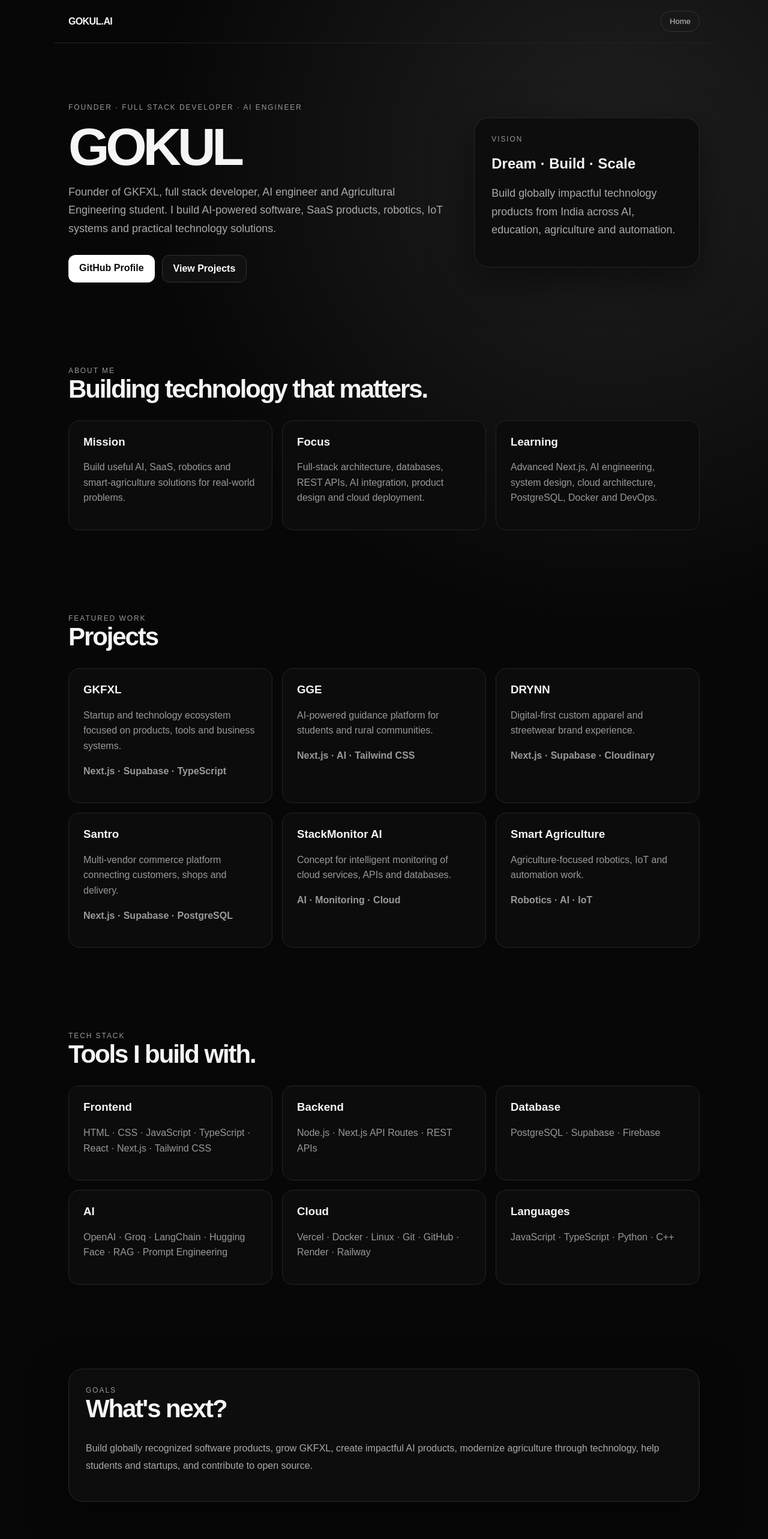
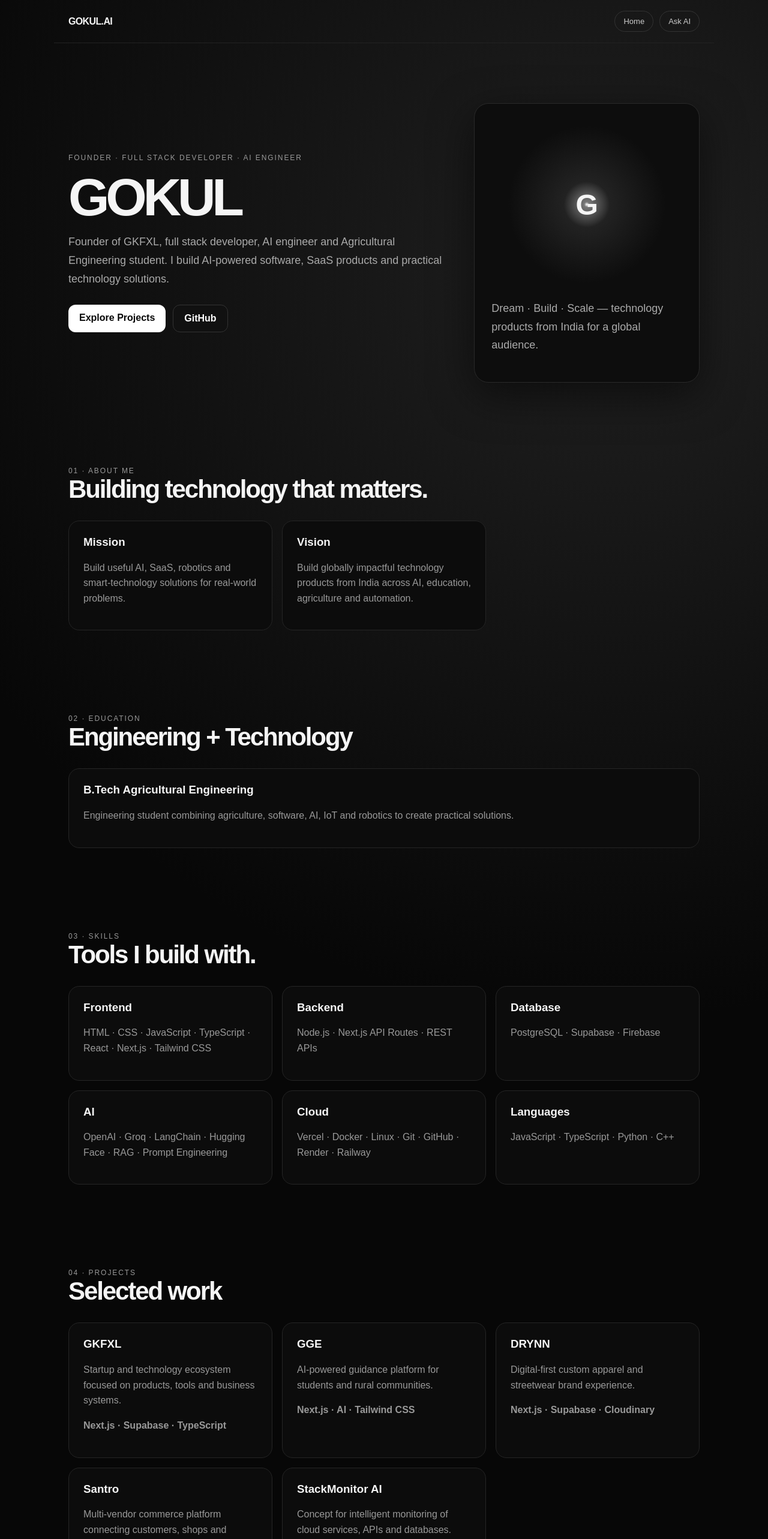
Before and after one commit to gokulmaniraj2008-collab/Gokul-aibot, a Next.js app: page /portfolio in a window 1280 px wide. Shown: the top 2566 px of the page at 60% size. Built offline with nearby package versions, Linux system fonts and the light colour scheme.

Commit message:
Build portfolio page section by section

```diff
--- a/app/portfolio/page.tsx
+++ b/app/portfolio/page.tsx
@@ -1,92 +1,48 @@
 export default function Portfolio() {
+  const sections = [
+    ["Education", "B.Tech Agricultural Engineering · Engineering student combining agriculture, software, AI, IoT and robotics."],
+    ["Experience", "Founder of GKFXL · Full Stack Developer · AI Engineer · Startup Builder · End-to-end product development."],
+    ["Currently Learning", "Advanced Next.js · AI Engineering · System Design · Cloud Architecture · PostgreSQL · Docker · DevOps · Machine Learning · LLMs · RAG"],
+    ["Goals", "Build globally recognized software products, grow GKFXL, create impactful AI products, modernize agriculture through technology, help students and startups, and contribute to open source."],
+  ];
   const projects = [
     ["GKFXL", "Startup and technology ecosystem focused on products, tools and business systems.", "Next.js · Supabase · TypeScript"],
     ["GGE", "AI-powered guidance platform for students and rural communities.", "Next.js · AI · Tailwind CSS"],
     ["DRYNN", "Digital-first custom apparel and streetwear brand experience.", "Next.js · Supabase · Cloudinary"],
     ["Santro", "Multi-vendor commerce platform connecting customers, shops and delivery.", "Next.js · Supabase · PostgreSQL"],
     ["StackMonitor AI", "Concept for intelligent monitoring of cloud services, APIs and databases.", "AI · Monitoring · Cloud"],
-    ["Smart Agriculture", "Agriculture-focused robotics, IoT and automation work.", "Robotics · AI · IoT"],
+  ];
+  const skills = [
+    ["Frontend", "HTML · CSS · JavaScript · TypeScript · React · Next.js · Tailwind CSS"],
+    ["Backend", "Node.js · Next.js API Routes · REST APIs"],
+    ["Database", "PostgreSQL · Supabase · Firebase"],
+    ["AI", "OpenAI · Groq · LangChain · Hugging Face · RAG · Prompt Engineering"],
+    ["Cloud", "Vercel · Docker · Linux · Git · GitHub · Render · Railway"],
+    ["Languages", "JavaScript · TypeScript · Python · C++"],
   ];
 
   return (
     <main className="page">
-      <nav className="nav">
-        <div className="logo">GOKUL.AI</div>
-        <a className="pill" href="/">Home</a>
-      </nav>
+      <nav className="nav"><div className="logo">GOKUL.AI</div><div style={{display:'flex',gap:10}}><a className="pill" href="/">Home</a><a className="pill" href="/#assistant">Ask AI</a></div></nav>
+      <section className="hero"><div><div className="eyebrow">Founder · Full Stack Developer · AI Engineer</div><h1>GOKUL</h1><p>Founder of GKFXL, full stack developer, AI engineer and Agricultural Engineering student. I build AI-powered software, SaaS products and practical technology solutions.</p><div className="actions"><a className="button" href="#projects">Explore Projects</a><a className="button secondary" href="https://github.com/gokulmaniraj2008-collab" target="_blank" rel="noreferrer">GitHub</a></div></div><div className="card"><div className="orb">G</div><p style={{color:'#aaa',lineHeight:1.7}}>Dream · Build · Scale — technology products from India for a global audience.</p></div></section>
 
-      <section className="hero">
-        <div>
-          <div className="eyebrow">Founder · Full Stack Developer · AI Engineer</div>
-          <h1>GOKUL</h1>
-          <p>
-            Founder of GKFXL, full stack developer, AI engineer and Agricultural Engineering student.
-            I build AI-powered software, SaaS products, robotics, IoT systems and practical technology solutions.
-          </p>
-          <div className="actions">
-            <a className="button" href="https://github.com/gokulmaniraj2008-collab" target="_blank" rel="noreferrer">GitHub Profile</a>
-            <a className="button secondary" href="#projects">View Projects</a>
-          </div>
-        </div>
-        <div className="card">
-          <div className="eyebrow">Vision</div>
-          <h2>Dream · Build · Scale</h2>
-          <p style={{color:'#aaa',lineHeight:1.7}}>
-            Build globally impactful technology products from India across AI, education, agriculture and automation.
-          </p>
-        </div>
-      </section>
+      <section className="section" id="about"><div className="eyebrow">01 · ABOUT ME</div><h2>Building technology that matters.</h2><div className="grid"><article className="item"><h3>Mission</h3><p>Build useful AI, SaaS, robotics and smart-technology solutions for real-world problems.</p></article><article className="item"><h3>Vision</h3><p>Build globally impactful technology products from India across AI, education, agriculture and automation.</p></article></div></section>
 
-      <section className="section">
-        <div className="eyebrow">About Me</div>
-        <h2>Building technology that matters.</h2>
-        <div className="grid">
-          <article className="item"><h3>Mission</h3><p>Build useful AI, SaaS, robotics and smart-agriculture solutions for real-world problems.</p></article>
-          <article className="item"><h3>Focus</h3><p>Full-stack architecture, databases, REST APIs, AI integration, product design and cloud deployment.</p></article>
-          <article className="item"><h3>Learning</h3><p>Advanced Next.js, AI engineering, system design, cloud architecture, PostgreSQL, Docker and DevOps.</p></article>
-        </div>
-      </section>
+      <section className="section" id="education"><div className="eyebrow">02 · EDUCATION</div><h2>Engineering + Technology</h2><article className="item"><h3>B.Tech Agricultural Engineering</h3><p>Engineering student combining agriculture, software, AI, IoT and robotics to create practical solutions.</p></article></section>
 
-      <section className="section" id="projects">
-        <div className="eyebrow">Featured Work</div>
-        <h2>Projects</h2>
-        <div className="grid">
-          {projects.map(([name, desc, stack]) => (
-            <article className="item" key={name}>
-              <h3>{name}</h3>
-              <p>{desc}</p>
-              <p><strong>{stack}</strong></p>
-            </article>
-          ))}
-        </div>
-      </section>
+      <section className="section" id="skills"><div className="eyebrow">03 · SKILLS</div><h2>Tools I build with.</h2><div className="grid">{skills.map(([name,value])=><article className="item" key={name}><h3>{name}</h3><p>{value}</p></article>)}</div></section>
 
-      <section className="section">
-        <div className="eyebrow">Tech Stack</div>
-        <h2>Tools I build with.</h2>
-        <div className="grid">
-          {[
-            ["Frontend", "HTML · CSS · JavaScript · TypeScript · React · Next.js · Tailwind CSS"],
-            ["Backend", "Node.js · Next.js API Routes · REST APIs"],
-            ["Database", "PostgreSQL · Supabase · Firebase"],
-            ["AI", "OpenAI · Groq · LangChain · Hugging Face · RAG · Prompt Engineering"],
-            ["Cloud", "Vercel · Docker · Linux · Git · GitHub · Render · Railway"],
-            ["Languages", "JavaScript · TypeScript · Python · C++"],
-          ].map(([name, value]) => <article className="item" key={name}><h3>{name}</h3><p>{value}</p></article>)}
-        </div>
-      </section>
+      <section className="section" id="projects"><div className="eyebrow">04 · PROJECTS</div><h2>Selected work</h2><div className="grid">{projects.map(([name,desc,stack])=><article className="item" key={name}><h3>{name}</h3><p>{desc}</p><p><strong>{stack}</strong></p></article>)}</div></section>
 
-      <section className="section">
-        <div className="card">
-          <div className="eyebrow">Goals</div>
-          <h2>What's next?</h2>
-          <p style={{color:'#aaa',lineHeight:1.8}}>
-            Build globally recognized software products, grow GKFXL, create impactful AI products,
-            modernize agriculture through technology, help students and startups, and contribute to open source.
-          </p>
-        </div>
-      </section>
+      <section className="section" id="experience"><div className="eyebrow">05 · EXPERIENCE</div><h2>What I do</h2><div className="grid"><article className="item"><h3>Founder</h3><p>GKFXL · building technology and business systems.</p></article><article className="item"><h3>Full Stack Developer</h3><p>Architecture, databases, APIs, UI and cloud deployment.</p></article><article className="item"><h3>AI Engineer</h3><p>AI integration and AI-powered product experiences.</p></article></div></section>
 
+      {sections.slice(2,3).map(([name,value])=><section className="section" id="learning" key={name}><div className="eyebrow">06 · {name.toUpperCase()}</div><h2>Always improving.</h2><article className="item"><p>{value}</p></article></section>)}
+
+      <section className="section" id="goals"><div className="eyebrow">07 · GOALS</div><h2>Dream · Build · Scale</h2><article className="item"><p>{sections[3][1]}</p></article></section>
+
+      <section className="section" id="github"><div className="eyebrow">08 · GITHUB</div><h2>Open source & experiments</h2><p style={{color:'#aaa',lineHeight:1.7}}>Explore my repositories, prototypes and ongoing experiments.</p><a className="button" href="https://github.com/gokulmaniraj2008-collab" target="_blank" rel="noreferrer">View GitHub Profile</a></section>
+
+      <section className="section" id="contact"><div className="eyebrow">09 · CONTACT</div><h2>Let's build something.</h2><p style={{color:'#aaa',lineHeight:1.7}}>For projects, collaboration or ideas, connect through GitHub.</p><a className="button" href="https://github.com/gokulmaniraj2008-collab" target="_blank" rel="noreferrer">Connect on GitHub</a></section>
       <footer className="footer">© 2026 Gokul · GOKUL.AI</footer>
     </main>
   );
```
